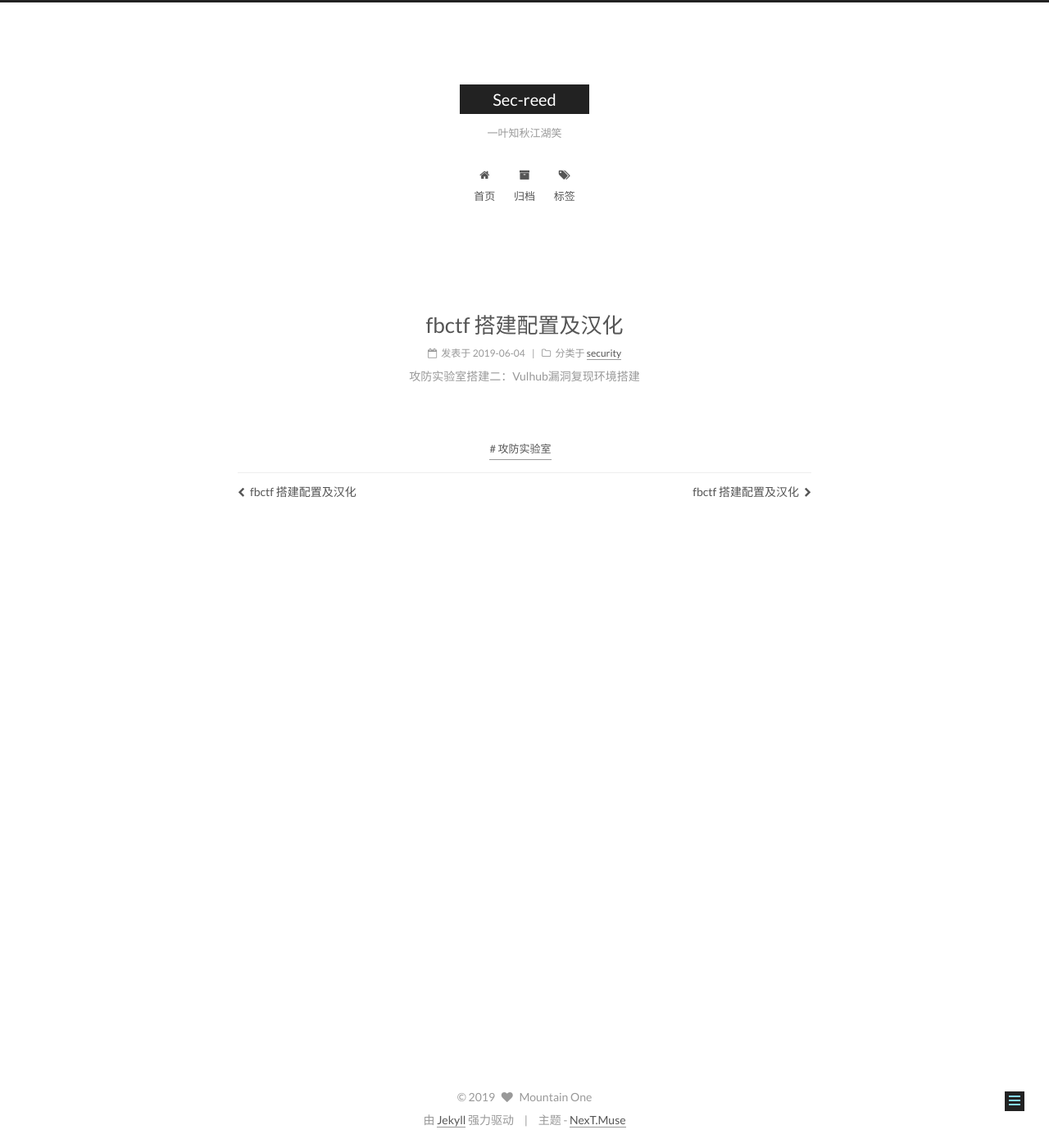
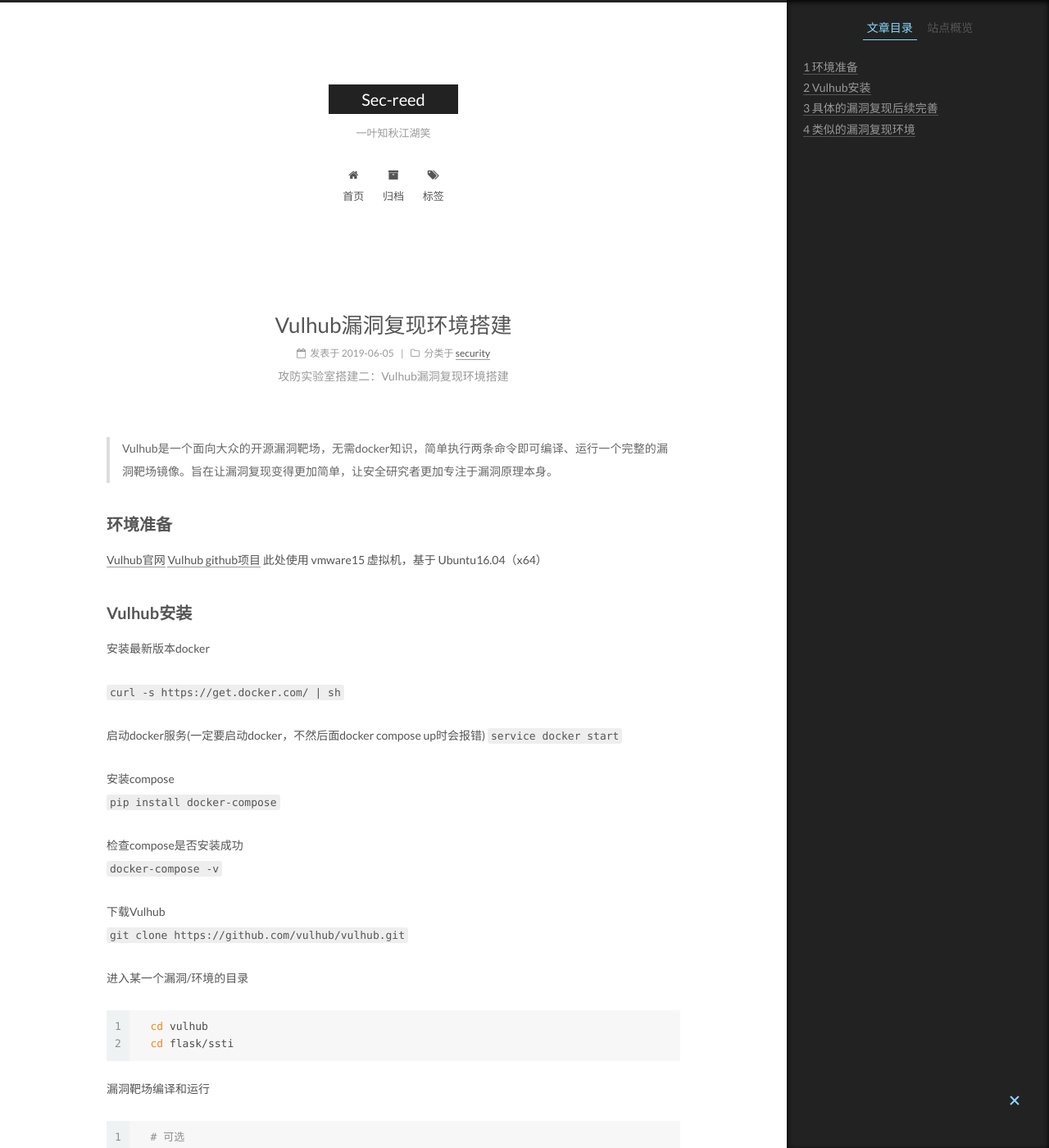
Before and after one commit to secreed/secreed.github.io, a Jekyll site: the page built from _posts/2019-06-05-vulhub-漏洞复现环境搭建.md, in a window 1280 px wide and 1400 px high. Shown: the whole window at 82% size. Built offline with Jekyll 4.4.1, drawn with Linux system fonts in a browser that asks for light colours; some of the changed text lies outside the part shown.

Commit message:
vulhub更新

````diff
--- a/_posts/2019-06-05-vulhub-漏洞复现环境搭建.md
+++ b/_posts/2019-06-05-vulhub-漏洞复现环境搭建.md
@@ -1,10 +1,72 @@
 ---
 type: 信息安全
-title: fbctf 搭建配置及汉化
-date: 2019-06-04
+title: Vulhub漏洞复现环境搭建
+date: 2019-06-05
 category: security
 
 tags:
 - 攻防实验室
 description: 攻防实验室搭建二：Vulhub漏洞复现环境搭建
 ---
+>Vulhub是一个面向大众的开源漏洞靶场，无需docker知识，简单执行两条命令即可编译、运行一个完整的漏洞靶场镜像。旨在让漏洞复现变得更加简单，让安全研究者更加专注于漏洞原理本身。
+
+## 环境准备
+
+  [Vulhub官网](https://vulhub.org/#/docs/)
+  [Vulhub github项目](https://github.com/vulhub/vulhub)
+  此处使用 vmware15 虚拟机，基于 Ubuntu16.04（x64）
+
+## Vulhub安装
+
+  安装最新版本docker
+
+  ```curl -s https://get.docker.com/ | sh ```
+
+  启动docker服务(一定要启动docker，不然后面docker compose up时会报错)
+  ```service docker start ```
+
+  安装compose
+  ```pip install docker-compose ```
+
+  检查compose是否安装成功
+  ```docker-compose -v ```
+
+  下载Vulhub
+  ```git clone https://github.com/vulhub/vulhub.git```
+
+  进入某一个漏洞/环境的目录
+  ```sh
+  cd vulhub
+  cd flask/ssti
+  ```
+  漏洞靶场编译和运行
+  ```sh
+  # 可选
+  docker-compose build
+  docker-compose up -d
+  ```
+  > `docker-compose up -d`运行后，会自动查找当前目录下的配置文件。如果配置文件中包含的环境均已经存在，则不会再次编译；如果配置文件中包含的环境不存在，则会自动进行编译。
+  > `docker-compose build`运行后，不管配置文件中包含的环境是否存在，都会进行编译。
+
+  移除环境
+
+  ```docker-compose down ```
+
+  注释：
+  * 上述命令会执行如下几个动作：
+     * 关闭正在运行的容器
+     * 删除所有相关容器
+     * 移除NAT（docker-compose在运行的时候会创建一个NAT网段）
+  * 但不会移除编译好的漏洞镜像，下次再执行docker-compose up -d命令，就不需要再次编译相关镜像了。
+
+  更多的漏洞环境请查阅官网或者github：
+  [Vulhub官网](https://vulhub.org/#/environments/)
+  [Vulhub github项目](https://github.com/vulhub/vulhub)
+
+
+
+## 具体的漏洞复现后续完善
+
+
+## 类似的漏洞复现环境
+  [Vulapps github项目](https://github.com/shakenetwork/VulApps)
````
